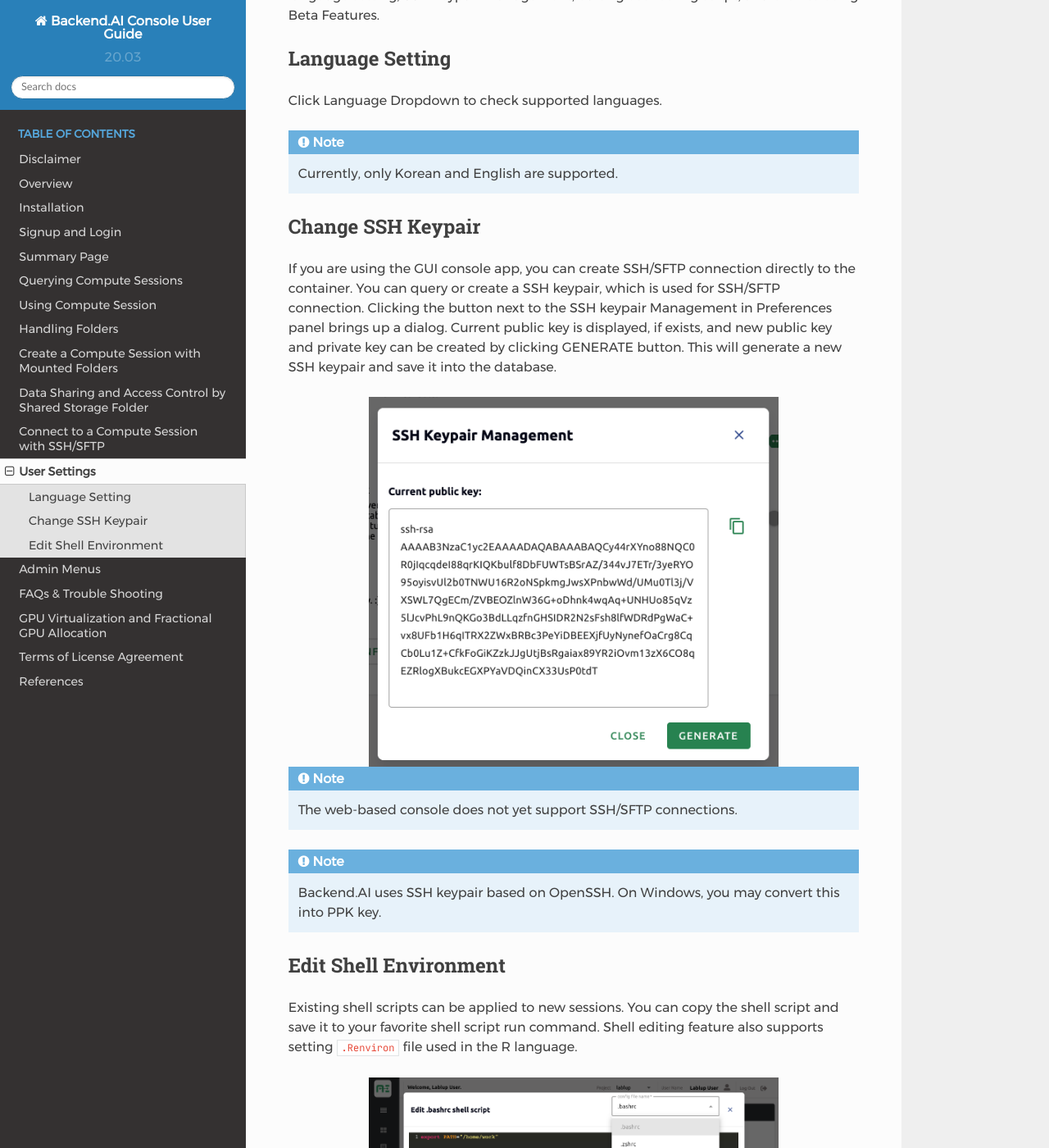
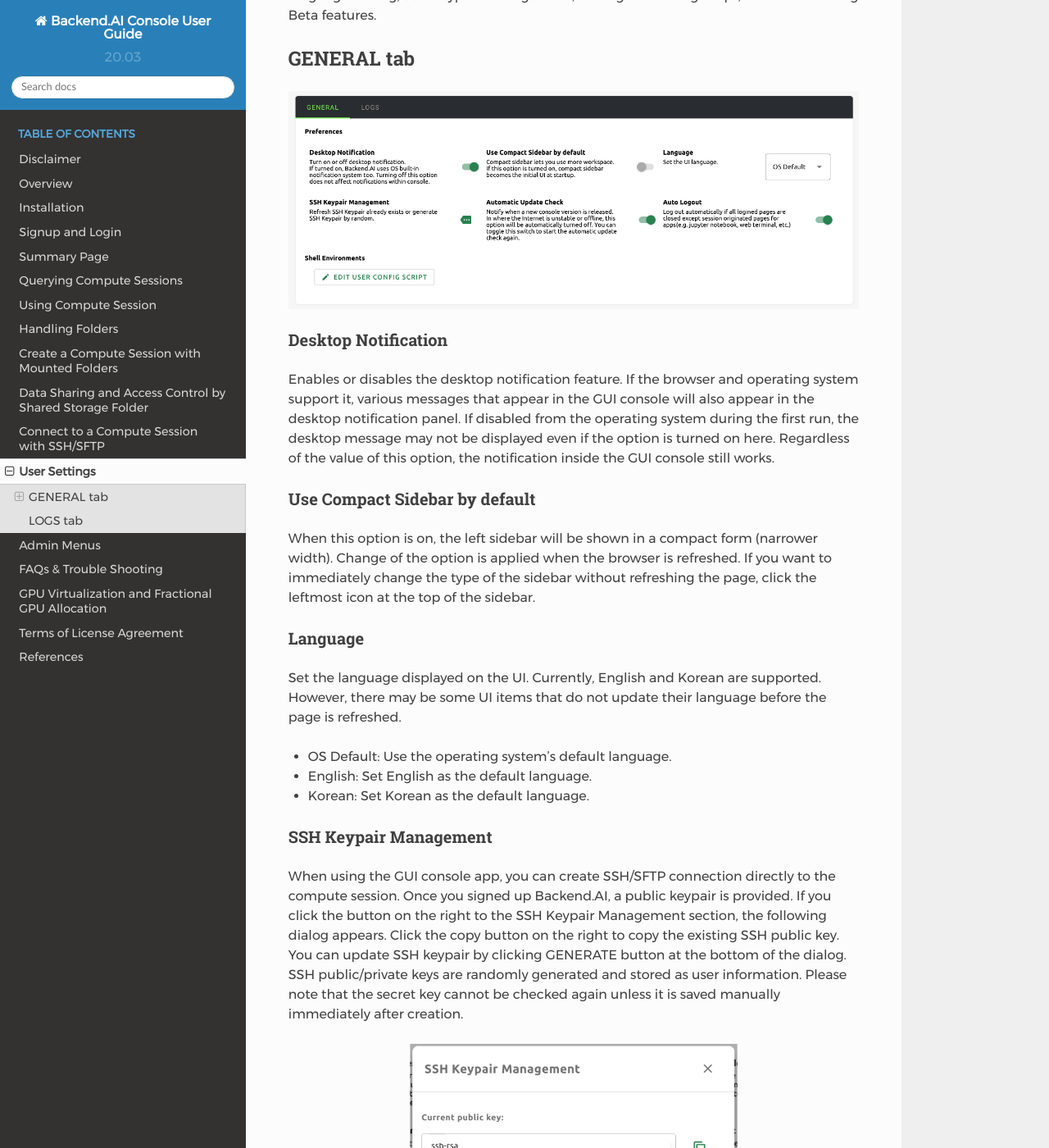
Before and after one commit to lablup/backend.ai-docs-webui, a Sphinx documentation site: the page built from docs/user_settings/user_settings.rst, in a window 1280 px wide and 1400 px high, scrolled down 249 px. Shown: the whole window at 82% size. Built offline with Sphinx 7.4.7 and the Read the Docs theme 2.0.0, drawn with Linux system fonts in a browser that asks for light colours; some of the changed text lies outside the part shown.

Commit message:
merged with docs-essential-guide-r2
LOGS tab image should be changed to Eng version.

```diff
--- a/docs/user_settings/user_settings.rst
+++ b/docs/user_settings/user_settings.rst
@@ -6,52 +6,112 @@
 of the left sidebar or by selecting the Preferences menu that appears after
 clicking the person icon at the top right. Users can change the preferred Console Environment
 from the language setting, SSH keypair management, editing user config script, and even to using
-Beta Features.
+Beta features.
 
 
-Language Setting
-----------------
+GENERAL tab
+-----------
 
-Click Language Dropdown to check supported languages.
+.. image:: user_settings_page.png
+
+Desktop Notification
+^^^^^^^^^^^^^^^^^^^^
+
+Enables or disables the desktop notification feature. If the browser and
+operating system support it, various  messages that appear in the GUI console
+will also appear in the desktop notification panel. If disabled from the
+operating system during the first run, the desktop message may not be displayed
+even if the option is turned on here. Regardless of the value of this option,
+the notification inside the GUI console still works.
+
+Use Compact Sidebar by default
+^^^^^^^^^^^^^^^^^^^^^^^^^^^^^^
+
+When this option is on, the left sidebar will be shown in a compact form (narrower width).
+Change of the option is applied when the browser is refreshed. If you want to immediately change the
+type of the sidebar without refreshing the page, click the leftmost icon at the
+top of the sidebar.
+
+Language
+^^^^^^^^
+
+Set the language displayed on the UI. Currently, English and Korean are
+supported. However, there may be some UI items that do not update their language
+before the page is refreshed.
+
+* OS Default: Use the operating system's default language.
+* English: Set English as the default language.
+* Korean: Set Korean as the default language.
+
+
+SSH Keypair Management
+^^^^^^^^^^^^^^^^^^^^^^
+
+When using the GUI console app, you can create SSH/SFTP connection
+directly to the compute session. Once you signed up Backend.AI, a public keypair is provided.
+If you click the button on the right to the SSH Keypair Management section, the following dialog appears.
+Click the copy button on the right to copy the existing SSH public key.
+You can update SSH keypair by clicking GENERATE button
+at the bottom of the dialog. SSH public/private keys are randomly
+generated and stored as user information. Please note that the secret key cannot
+be checked again unless it is saved manually immediately after creation.
+
+.. image:: ssh_keypair_dialog.png
+   :width: 400
+   :align: center
 
 .. note::
-   Currently, only Korean and English are supported.
-
-
-Change SSH Keypair
-------------------
-
-If you are using the GUI console app, you can create SSH/SFTP connection
-directly to the container. You can query or create a SSH keypair, which is used
-for SSH/SFTP connection. Clicking the button next to the SSH keypair Management
-in Preferences panel brings up a dialog. Current public key is displayed, if
-exists, and new public key and private key can be created by clicking GENERATE
-button. This will generate a new SSH keypair and save it into the database.
-
-.. image:: refresh_ssh_keypair_dialog.png
-   :width: 500
-   :align: center
-   :alt: Change password dialog
-
-.. note::
-   The web-based console does not yet support SSH/SFTP connections.
+   SSH/SFTP connection is available only with the Backend.AI GUI desktop app and is not supported on a web browser.
 
 .. note::
    Backend.AI uses SSH keypair based on OpenSSH. On Windows, you may convert
    this into PPK key.
 
+Automatic Update Check
+^^^^^^^^^^^^^^^^^^^^^^
 
-Edit Shell Environment
-----------------------
+A notification window pops up when a new version of the GUI console is detected.
+It works only in an environment where Internet access is available.
 
-Existing shell scripts can be applied to new sessions.
-You can copy the shell script and save it to your favorite shell script run command.
-Shell editing feature also supports setting ``.Renviron`` file used in the R language.
+Auto logout
+^^^^^^^^^^^
+
+Log out automatically when all Backend.AI console pages are closed except for pages created to run apps in session (e.g. jupyter notebook, web terminal, etc.).
+
+EDIT USER CONFIG SCRIPT
+^^^^^^^^^^^^^^^^^^^^^^^
+
+You can write scripts to mount and run automatically when creating a compute
+session. Currently, three files can be edited by the user: ``.bashrc``,
+``.zshrc``, and ``.Renviron``. The scripts are saved for each user and can be
+used when certain automation tasks are required at the start of a compute
+session. For example, you can modify the ``.bashrc`` script to register desired
+alias or specify that certain files are always downloaded to a specific
+location.
+
+Use the drop-down menu at the top to select the type of script you want to write
+and then write the content. You can save the script by
+clicking the SAVE or SAVE AND CLOSE button. Click the DELETE button to delete
+the script.
 
 .. image:: edit_user_config_script.png
    :width: 500
    :align: center
-   :alt: Edit Shell Environment dialog
+
+
+LOGS tab
+--------
+
+Displays detailed information of various logs recorded on the client side. You
+can visit this page to find out more about the errors occurred.
+You can refresh or delete the logs by using the trash button at the top right.
+
+.. image:: user_log.png
 
 .. note::
-   Only ``.zshrc``, ``.bashrc`` and ``.Renviron`` are editable for now.
+   If you only have one page logged in, clicking the REFRESH button may not seem
+   to work properly. Logs pages are collection of requests to the server and
+   responses from the server. If current page is the log page, then it will
+   not send any requests to the server except refreshing the page explicitly.
+   To check logs are being stacked properly, please open another page and click
+   REFRESH button.
```
